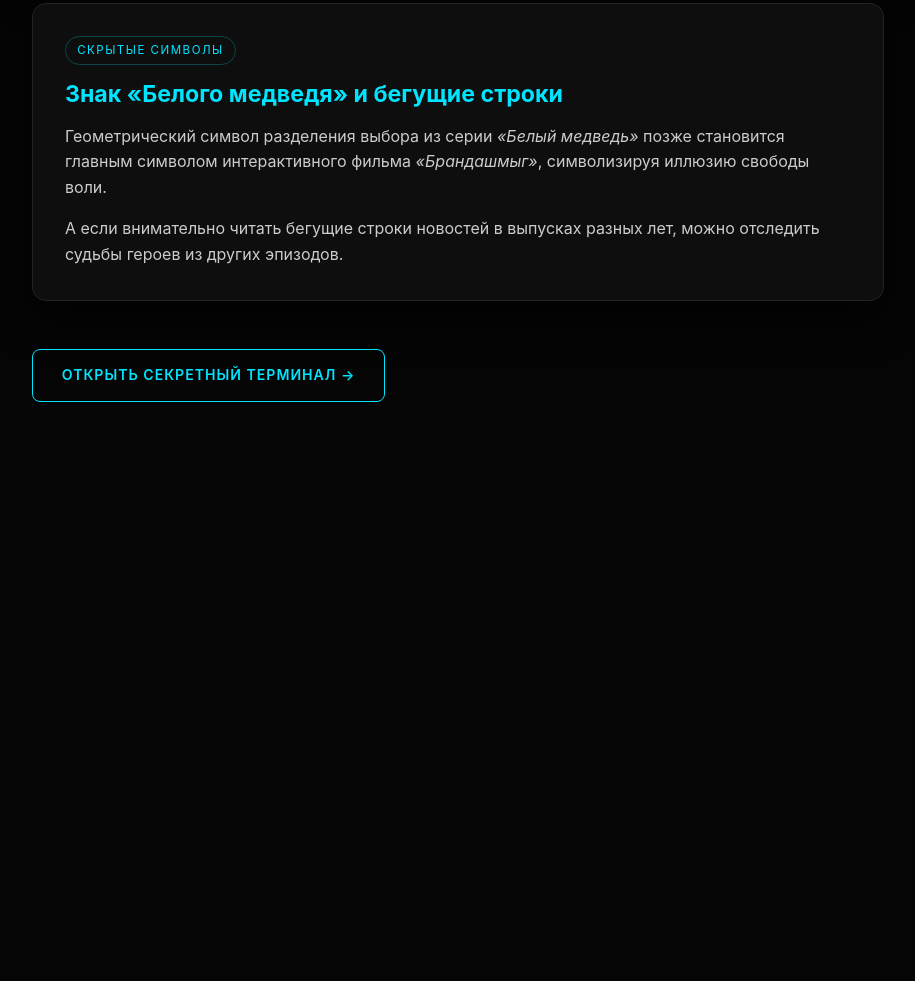
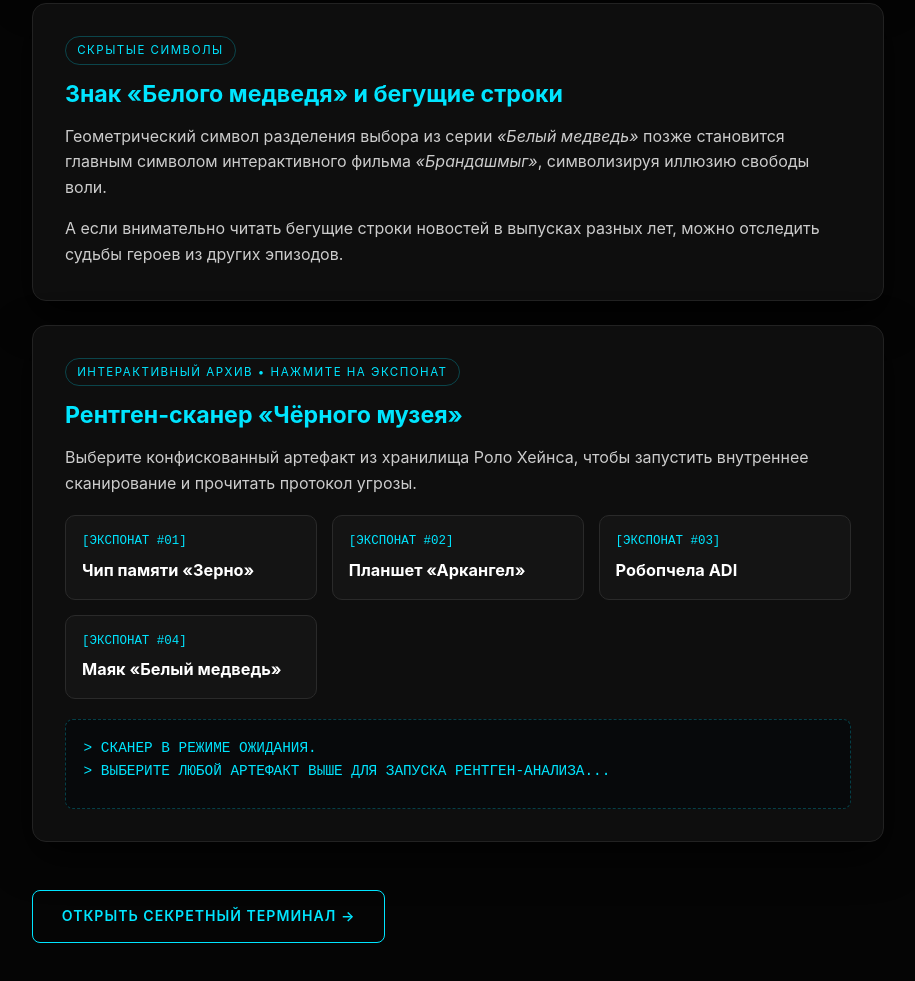
Before and after one commit to chainik-rassela/black-mirror-ru, a plain HTML site: page easter-eggs.html in a window 1280 px wide. Shown: the part 857-1838 px from the top of the page, without its empty margins (182-1097 px from the left). Before the commit the page ends 1323 px from the top, so only its background shows below. Drawn offline with Linux system fonts and the light colour scheme.

Commit message:
добавлена витрина

```diff
--- a/easter-eggs.html
+++ b/easter-eggs.html
@@ -5,6 +5,55 @@
     <meta name="viewport" content="width=device-width, initial-scale=1.0">
     <title>Единая вселенная и пасхалки</title>
     <link rel="stylesheet" href="style.css">
+    <style>
+        .museum-grid {
+            display: grid;
+            grid-template-columns: repeat(auto-fit, minmax(210px, 1fr));
+            gap: 0.9rem;
+            margin-top: 1.2rem;
+        }
+        .museum-item {
+            background: #141414;
+            border: 1px solid #2a2a2a;
+            border-radius: 10px;
+            padding: 1rem;
+            cursor: pointer;
+            transition: all 0.25s ease;
+        }
+        .museum-item:hover {
+            border-color: var(--accent-dim);
+            background: #181c20;
+            transform: translateY(-2px);
+        }
+        .museum-item.active {
+            border-color: var(--accent);
+            background: #191f24;
+            box-shadow: 0 0 15px var(--accent-dim);
+        }
+        .museum-code {
+            color: var(--accent);
+            font-family: "Courier New", monospace;
+            font-size: 0.78rem;
+        }
+        .museum-title {
+            display: block;
+            color: #fff;
+            margin-top: 0.3rem;
+            font-size: 1.02rem;
+        }
+        .museum-scanner-out {
+            margin-top: 1.2rem;
+            padding: 1.1rem;
+            background: #07090b;
+            border: 1px dashed var(--accent-dim);
+            border-radius: 8px;
+            font-family: "Courier New", monospace;
+            font-size: 0.9rem;
+            color: var(--accent);
+            min-height: 90px;
+            line-height: 1.55;
+        }
+    </style>
 </head>
 <body>
 
@@ -35,9 +84,59 @@
             <p>А если внимательно читать бегущие строки новостей в выпусках разных лет, можно отследить судьбы героев из других эпизодов.</p>
         </div>
 
+        <div class="card">
+            <span class="tag">Интерактивный архив • Нажмите на экспонат</span>
+            <h2>Рентген-сканер «Чёрного музея»</h2>
+            <p>Выберите конфискованный артефакт из хранилища Роло Хейнса, чтобы запустить внутреннее сканирование и прочитать протокол угрозы.</p>
+
+            <div class="museum-grid" id="museum-grid">
+                <div class="museum-item" data-code="OBJ-01 // ЗЕРНО" data-threat="ВЫСОКИЙ" data-info="Миниатюрный имплант за ухом (эпизод «История всей твоей жизни»). Непрерывно записывает аудиовизуальный поток через зрительный нерв без возможности полного удаления из облачного бэкапа.">
+                    <div class="museum-code">[ЭКСПОНАТ #01]</div>
+                    <strong class="museum-title">Чип памяти «Зерно»</strong>
+                </div>
+
+                <div class="museum-item" data-code="OBJ-02 // АРКАНГЕЛ" data-threat="КРИТИЧЕСКИЙ" data-info="Система родительского нейроконтроля (эпизод «Аркангел»). Транслирует видеопоток из глаз носителя на планшет и накладывает пиксельный фильтр на любые источники стресса.">
+                    <div class="museum-code">[ЭКСПОНАТ #02]</div>
+                    <strong class="museum-title">Планшет «Аркангел»</strong>
+                </div>
+
+                <div class="museum-item" data-code="OBJ-03 // ДРОН ADI" data-threat="ЭКСТРЕМАЛЬНЫЙ" data-info="Автономная робопчела-опылитель (эпизод «Враг народа»). Перепрограммирована для поиска целей по биометрии лица и ликвидации по хэштегам в социальных сетях.">
+                    <div class="museum-code">[ЭКСПОНАТ #03]</div>
+                    <strong class="museum-title">Робопчела ADI</strong>
+                </div>
+
+                <div class="museum-item" data-code="OBJ-04 // ПЕРЕДАТЧИК" data-threat="СИСТЕМНЫЙ" data-info="Ретранслятор сигнала «Белый медведь». Подавляет волю наблюдателей через мобильные экраны и ежедневно стирает память объекта после завершения цикла наказания.">
+                    <div class="museum-code">[ЭКСПОНАТ #04]</div>
+                    <strong class="museum-title">Маяк «Белый медведь»</strong>
+                </div>
+            </div>
+
+            <div class="museum-scanner-out" id="museum-scanner-out">
+                &gt; СКАНЕР В РЕЖИМЕ ОЖИДАНИЯ.<br>
+                &gt; ВЫБЕРИТЕ ЛЮБОЙ АРТЕФАКТ ВЫШЕ ДЛЯ ЗАПУСКА РЕНТГЕН-АНАЛИЗА...
+            </div>
+        </div>
+
         <a href="terminal.html" class="btn">Открыть секретный терминал →</a>
     </div>
 
     <script src="script.js"></script>
+    <script>
+        document.querySelectorAll('.museum-item').forEach(item => {
+            item.addEventListener('click', () => {
+                if (window.bmSound) window.bmSound.playType();
+                document.querySelectorAll('.museum-item').forEach(el => el.classList.remove('active'));
+                item.classList.add('active');
+
+                const code = item.getAttribute('data-code');
+                const threat = item.getAttribute('data-threat');
+                const info = item.getAttribute('data-info');
+
+                document.getElementById('museum-scanner-out').innerHTML =
+                    `&gt; ИДЕНТИФИКАЦИЯ: <strong>${code}</strong> // УРОВЕНЬ УГРОЗЫ: <strong>${threat}</strong><br>` +
+                    `&gt; ДОСЬЕ: ${info}`;
+            });
+        });
+    </script>
 </body>
 </html>
```
